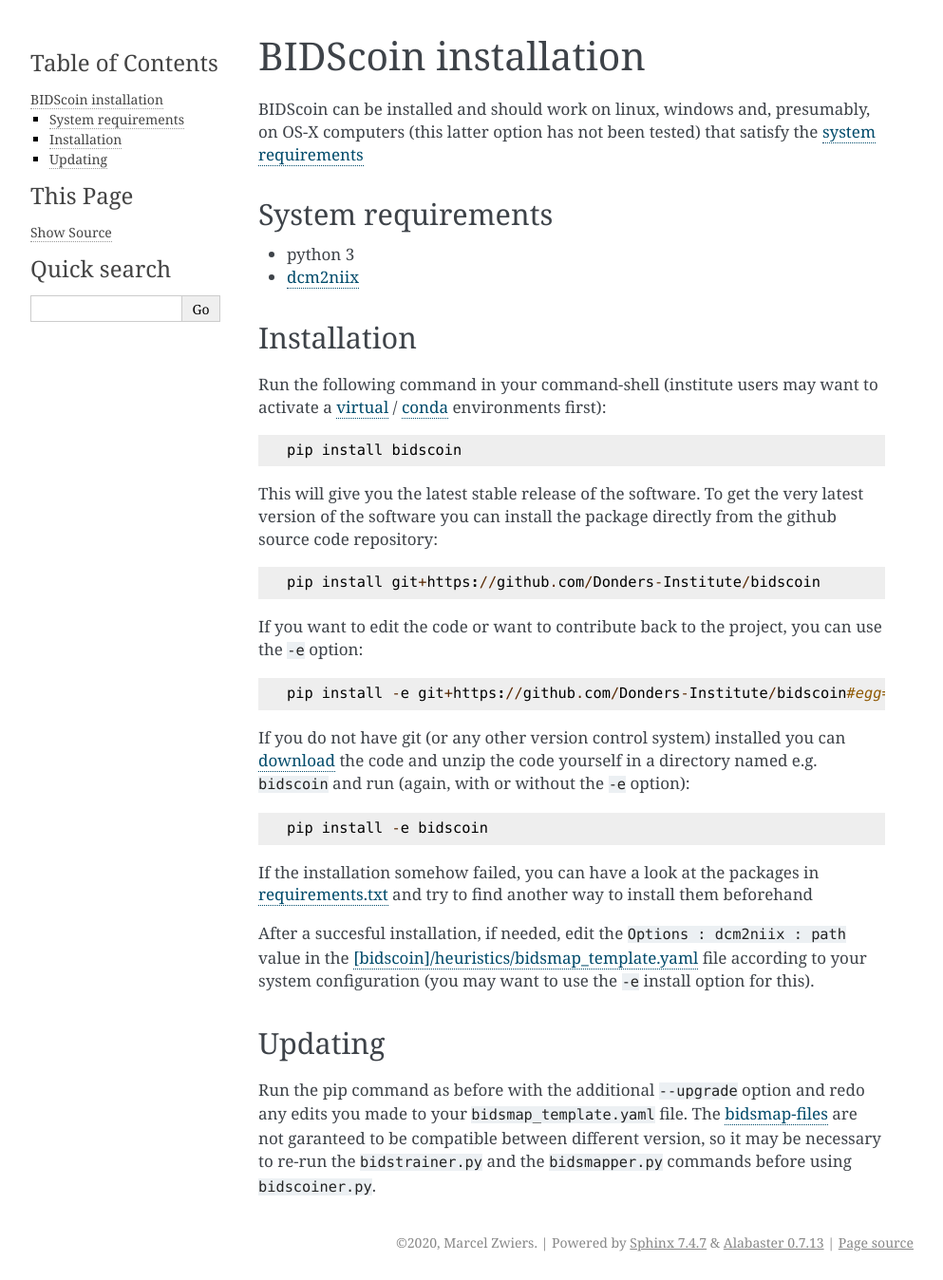
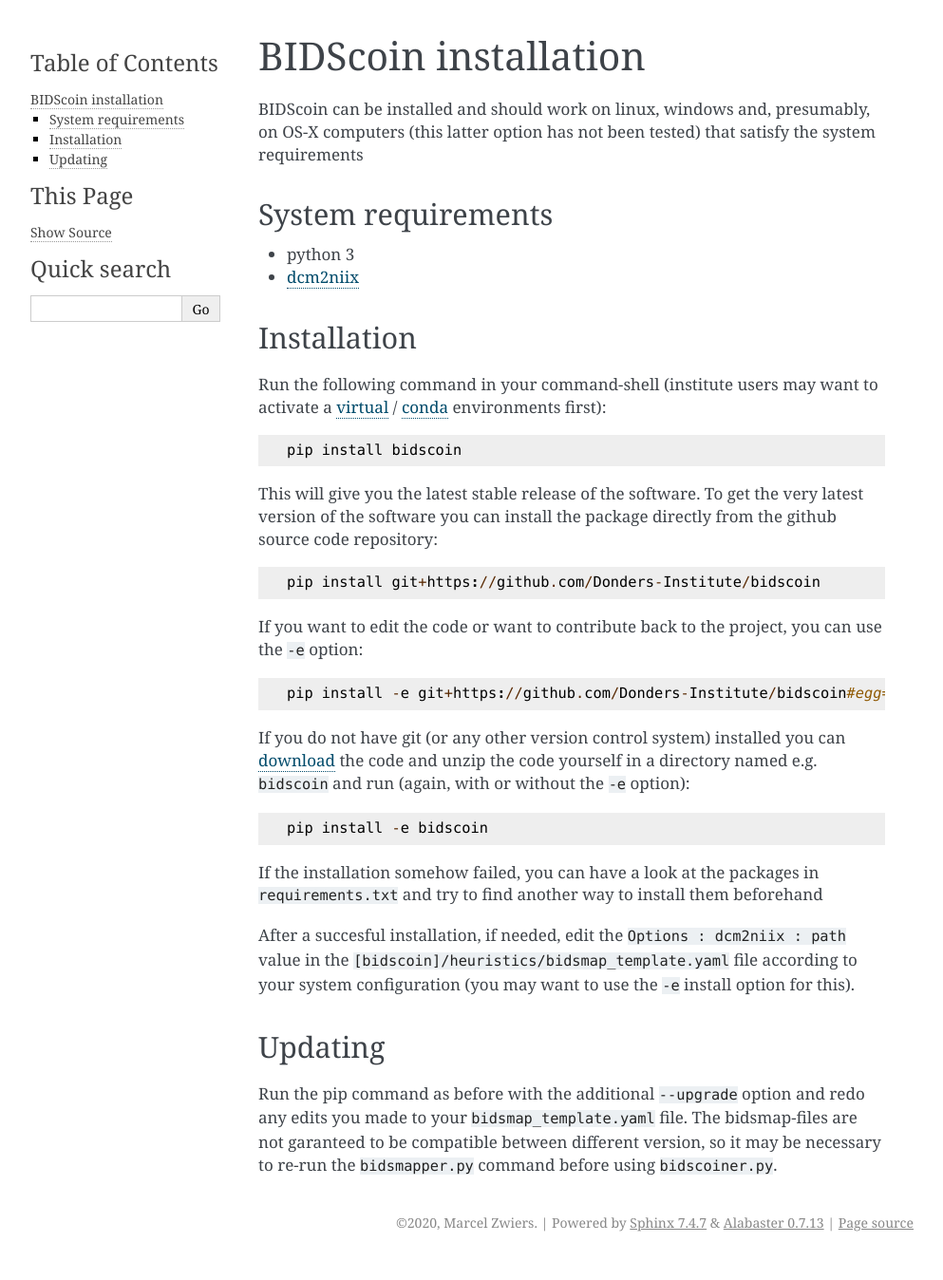
Before and after one commit to Donders-Institute/bidscoin, a Sphinx documentation site: the page built from docs/installation.rst, in a window 1280 px wide. Shown: the whole page at 95% size, without its empty margins (148-1141 px from the left). Built offline with Sphinx 7.4.7, drawn with Linux system fonts in a browser that asks for light colours; after the commit the page ends 1327 px from its top, so only the background shows below that.

Commit message:
Restructure documentation for readthedocs

```diff
--- a/docs/installation.rst
+++ b/docs/installation.rst
@@ -3,7 +3,7 @@
 
 BIDScoin can be installed and should work on linux, windows and,
 presumably, on OS-X computers (this latter option has not been tested)
-that satisfy the `system requirements`_
+that satisfy the system requirements
 
 System requirements
 -------------------
@@ -46,12 +46,12 @@
    pip install -e bidscoin
 
 If the installation somehow failed, you can have a look at the packages
-in `requirements.txt`_ and try to find another way to install them
+in ``requirements.txt`` and try to find another way to install them
 beforehand
 
 After a succesful installation, if needed, edit the
 ``Options : dcm2niix : path`` value in the
-`[bidscoin]/heuristics/bidsmap_template.yaml`_ file according to your
+``[bidscoin]/heuristics/bidsmap_template.yaml`` file according to your
 system configuration (you may want to use the ``-e`` install option for
 this).
 
@@ -60,15 +60,11 @@
 
 Run the pip command as before with the additional ``--upgrade`` option
 and redo any edits you made to your ``bidsmap_template.yaml`` file. The
-`bidsmap-files`_ are not garanteed to be compatible between different
-version, so it may be necessary to re-run the ``bidstrainer.py`` and the
-``bidsmapper.py`` commands before using ``bidscoiner.py``.
+bidsmap-files are not garanteed to be compatible between different
+version, so it may be necessary to re-run the ``bidsmapper.py`` command
+before using ``bidscoiner.py``.
 
-.. _system requirements: #system-requirements
 .. _dcm2niix: https://github.com/rordenlab/dcm2niix
 .. _virtual: https://docs.python.org/3.6/tutorial/venv.html
 .. _conda: https://conda.io/docs/user-guide/tasks/manage-environments.html
 .. _download: https://github.com/Donders-Institute/bidscoin
-.. _requirements.txt: ../requirements.txt
-.. _[bidscoin]/heuristics/bidsmap_template.yaml: ../heuristics/bidsmap_template.yaml
-.. _bidsmap-files: #the-bidsmap-files
```
